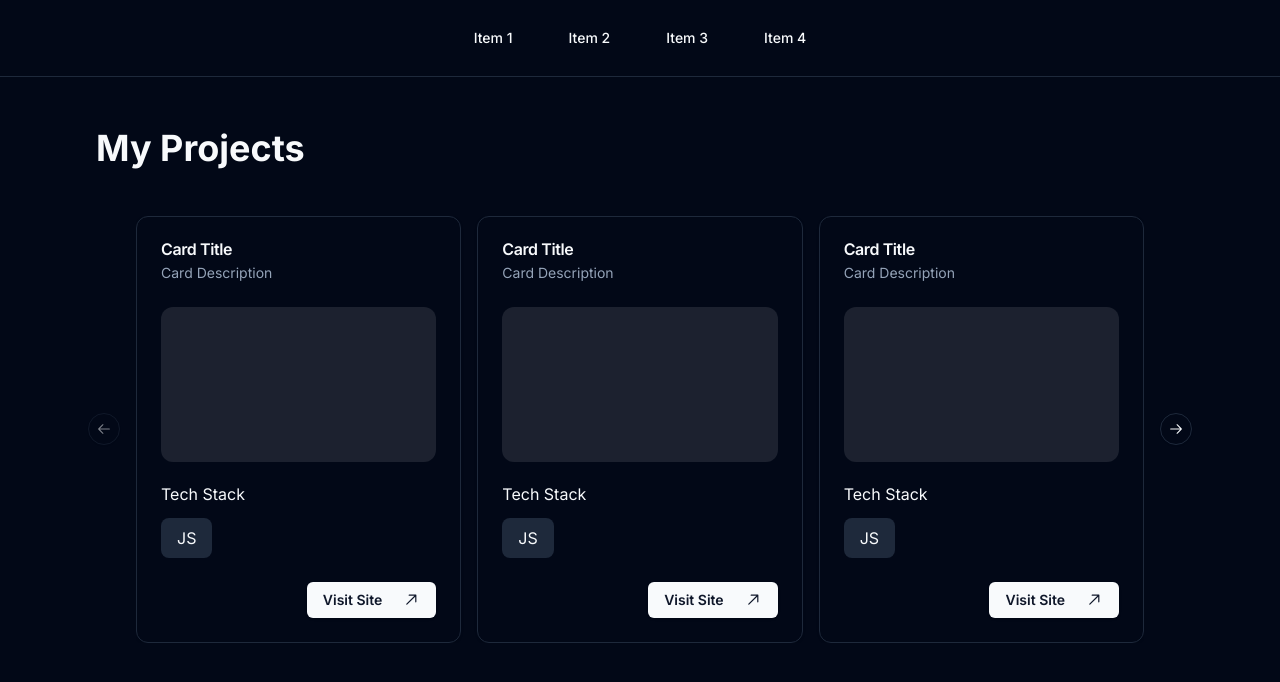
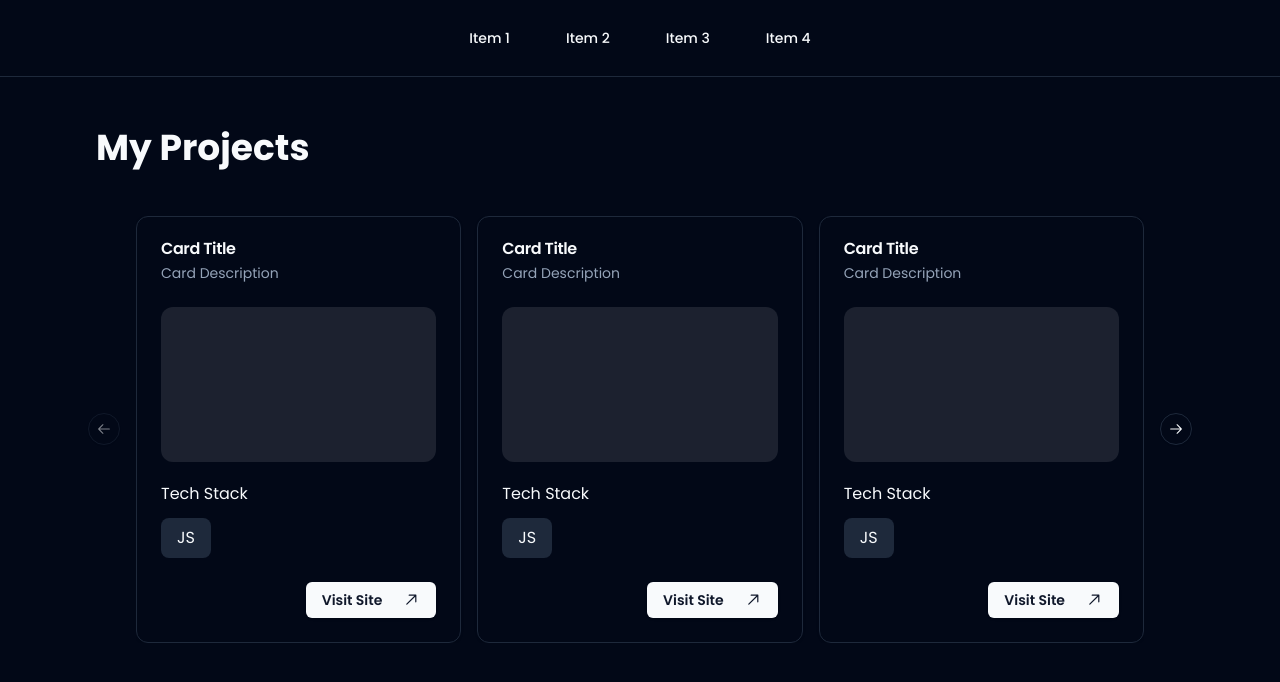
Before and after one commit to chirag3003/projects.chirag, a Next.js app: page / in a window 1280 px wide. Shown: the top 682 px of the page. Built offline with nearby package versions, Linux system fonts and the light colour scheme.

Commit message:
updated fonts

```diff
--- a/app/globals.css
+++ b/app/globals.css
@@ -1,3 +1,5 @@
+@import url('https://fonts.googleapis.com/css2?family=Poppins:wght@100;200;300;400;500;600;700;800;900&display=swap');
+
 @tailwind base;
 @tailwind components;
 @tailwind utilities;
@@ -44,3 +46,7 @@
         @apply bg-background text-foreground;
     }
 }
+
+* {
+    font-family: 'Poppins', sans-serif;
+}
```
